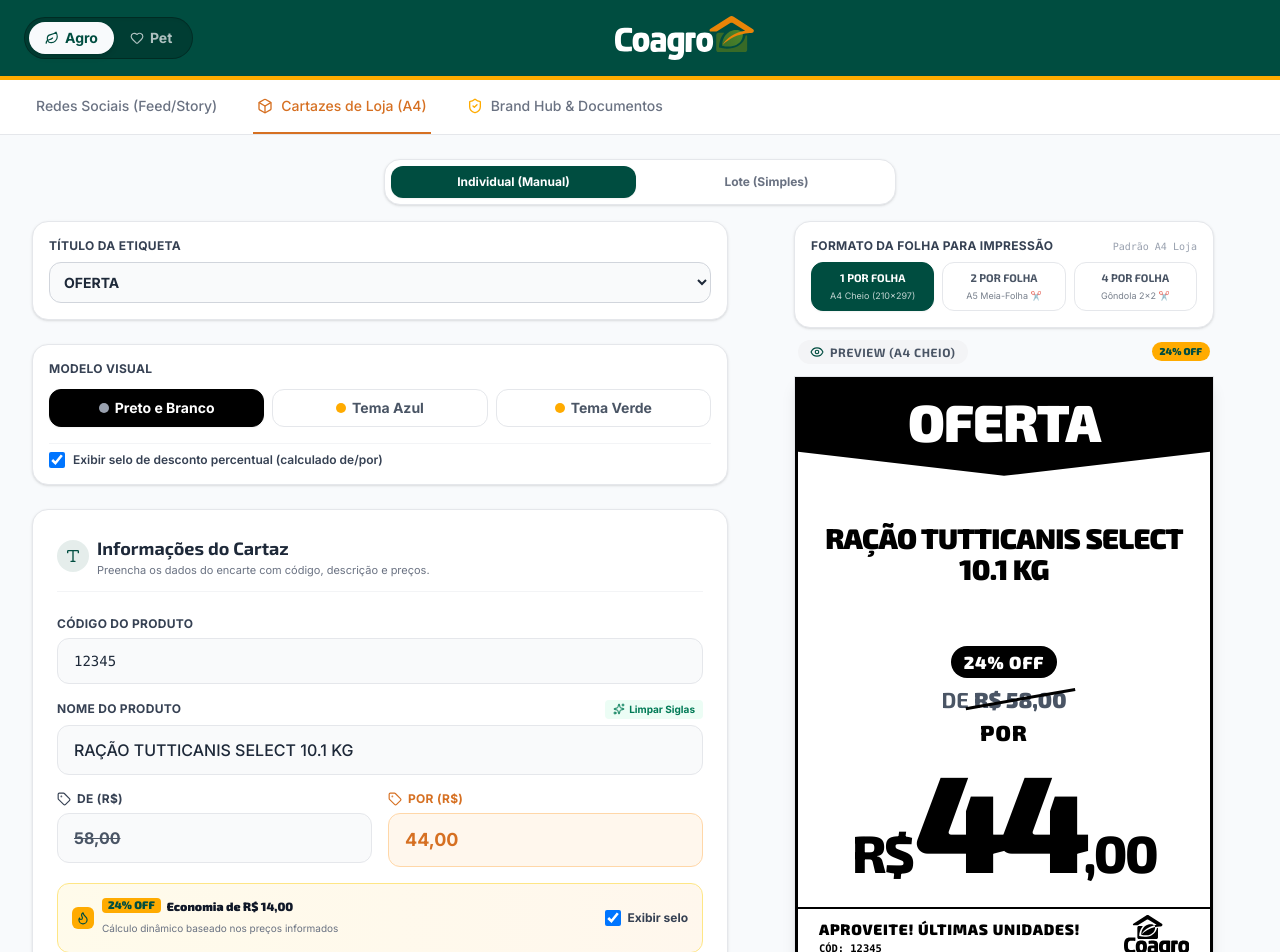
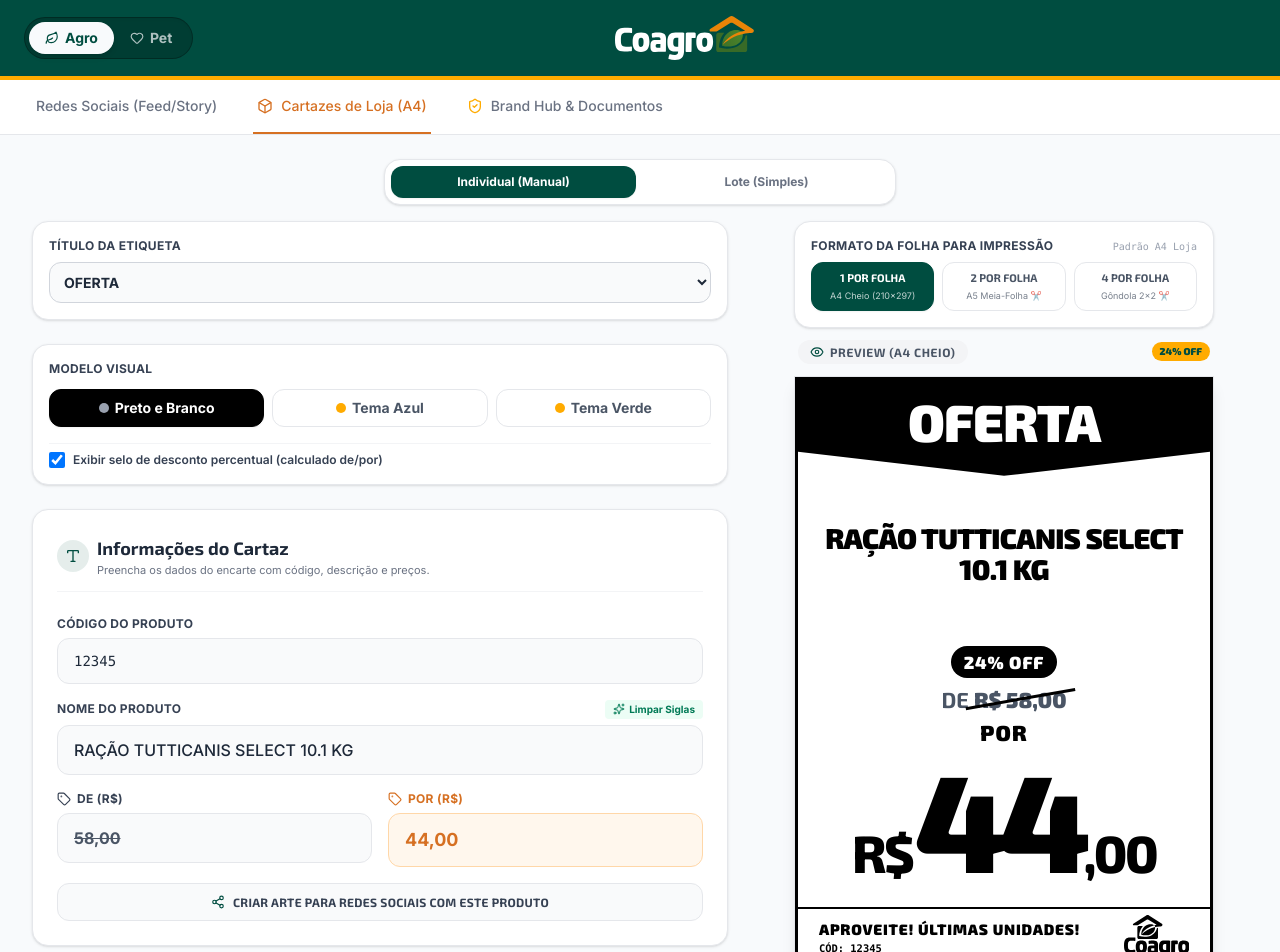
Before and after one commit to kaioa64-ship-it/Sobrinho, a React (Vite) app in the folder coagro-agro-studio (2)/: page / in a window 1280 px wide. Shown: the top 952 px of the page. Built offline with nearby package versions, Linux system fonts and the light colour scheme.

Commit message:
refactor(cartazes): remover card redundante de calculo de economia e checkbox duplicado no editor manual

```diff
--- a/coagro-agro-studio (2)/src/App.tsx
+++ b/coagro-agro-studio (2)/src/App.tsx
@@ -998,13 +998,8 @@
                     </div>
                   ) : (
                     <PosterManualEditor
-                      data={{ ...manualPosterData, showDiscountBadge }}
-                      onChange={(newData) => {
-                        setManualPosterData(newData);
-                        if (newData.showDiscountBadge !== undefined && newData.showDiscountBadge !== showDiscountBadge) {
-                          setShowDiscountBadge(newData.showDiscountBadge);
-                        }
-                      }}
+                      data={manualPosterData}
+                      onChange={setManualPosterData}
                       appMode={appMode}
                       onSendToSocial={(poster) => {
                         setSocialManualData(prev => ({
--- a/coagro-agro-studio (2)/src/components/PosterManualEditor.tsx
+++ b/coagro-agro-studio (2)/src/components/PosterManualEditor.tsx
@@ -1,7 +1,6 @@
 import React, { useRef } from 'react';
-import { Type, Tag, Sparkles, Flame, Share2 } from 'lucide-react';
+import { Type, Tag, Sparkles, Share2 } from 'lucide-react';
 import { sanitizeErpTitle } from '../lib/erpSanitizer';
-import { calculateDiscount } from '../lib/priceCalculator';
 import { findProductBySku } from '../lib/productStorage';
 
 export interface PosterManualData {
@@ -26,7 +25,6 @@
   appMode = 'AGRO'
 }) => {
   const lastSkuLookupRef = useRef('');
-  const discount = calculateDiscount(data.valorDe, data.valorPor);
 
   return (
     <div className="bg-white rounded-2xl shadow-sm border border-gray-200 p-5 sm:p-6 space-y-6">
@@ -126,35 +124,6 @@
           </div>
         </div>
 
-        {/* Card Dinâmico de Desconto Calculado & Economia */}
-        {discount && (
-          <div className="p-3.5 bg-gradient-to-r from-amber-50 to-orange-50 border border-amber-200 rounded-xl flex items-center justify-between gap-3 animate-fade-in">
-            <div className="flex items-center gap-2">
-              <span className="p-1 rounded-md bg-[#ffab00] text-[#004d40]">
-                <Flame className="w-3.5 h-3.5" />
-              </span>
-              <div>
-                <div className="text-xs font-black text-gray-900 font-exo2 flex items-center gap-1.5">
-                  <span className="text-[#004d40] bg-[#ffab00] px-1.5 py-0.2 rounded font-black text-[11px]">
-                    {discount.badgeText}
-                  </span>
-                  <span>Economia de R$ {discount.savingsBrl}</span>
-                </div>
-                <span className="text-[10px] text-gray-500">Cálculo dinâmico baseado nos preços informados</span>
-              </div>
-            </div>
-            <label className="flex items-center gap-1.5 text-xs font-bold text-gray-700 cursor-pointer select-none">
-              <input
-                type="checkbox"
-                checked={data.showDiscountBadge ?? true}
-                onChange={(e) => onChange({ ...data, showDiscountBadge: e.target.checked })}
-                className="w-4 h-4 rounded text-[#004d40] focus:ring-[#004d40] cursor-pointer"
-              />
-              <span className="hidden sm:inline">Exibir selo</span>
-            </label>
-          </div>
-        )}
-
         {/* Integração Cruzada: Enviar Dados para Redes Sociais */}
         {onSendToSocial && (
           <button
```
